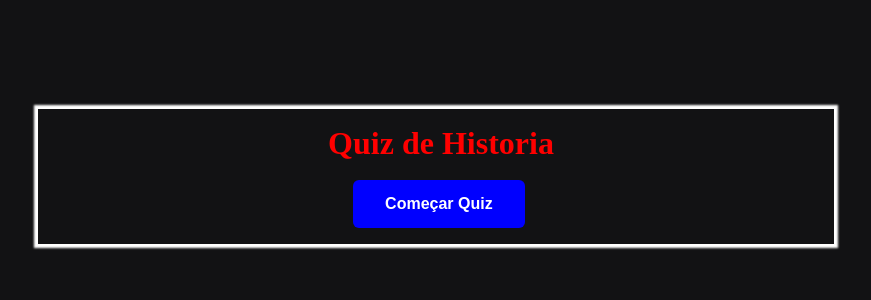
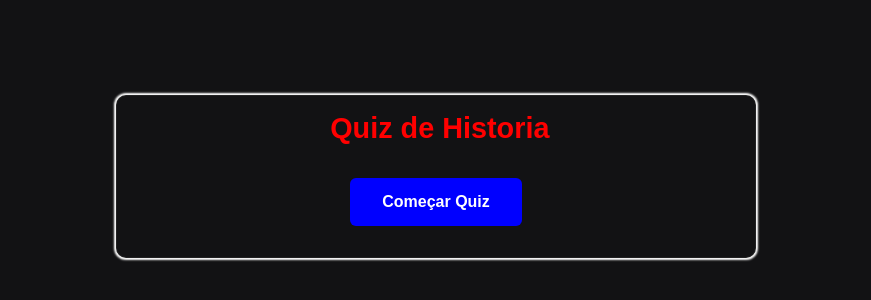
Before and after one commit to torcerdorrubronegro/Quiz, a plain HTML site: page index.html in a window 1280 px wide. Shown: the part 224-524 px from the top of the page, without its empty margins (204-1075 px from the left). Drawn offline with Linux system fonts and the light colour scheme.

Commit message:
Update style.css

```diff
--- a/style.css
+++ b/style.css
@@ -16,13 +16,15 @@ body {
     display: flex;
     justify-content: center;
     align-items: center;
+    font-family: Arial, Helvetica, sans-serif;
 }
 
 .container {
     background-color: #121214;
-    width: 90%;
+    width: 50%;
     max-width: 800px;
-    border: 2px solid #fff;
+    border: 1px solid #6969692f;
+    border-radius: 10px;
     padding: 16px;
     box-shadow: 0 0 2px 2px;
     display: flex;
@@ -54,7 +56,6 @@ body {
     width: 100%;
     display: grid;
     grid-template-columns: 1fr 1fr;
-    gap: 16px;
 }
 
 .next-question {
@@ -67,7 +68,10 @@ body {
 .quiz-title {
     color: red;
     margin-left: 10px;
+    font-size: 1.8em;
+    font-family: Arial, Helvetica, sans-serif;
 }
+
 .button {
     background-color: blue;
     color: #fff;
@@ -77,7 +81,8 @@ body {
     border-radius: 6px;
     height: 48px;
     padding: 0 32px;
-    margin-left: 35px;
+    text-align: center;
+    margin: 15px 30px;
 }
 
 .button:not(:disabled):hover {
@@ -134,6 +139,7 @@ body {
     }
 
     .container {
-        width: 100%; /* Garantir que o container ocupe a largura total da tela */
+        width: 80%; /* Garantir que o container ocupe a largura total da tela */
+        text-align: center;
     }
 }
```
